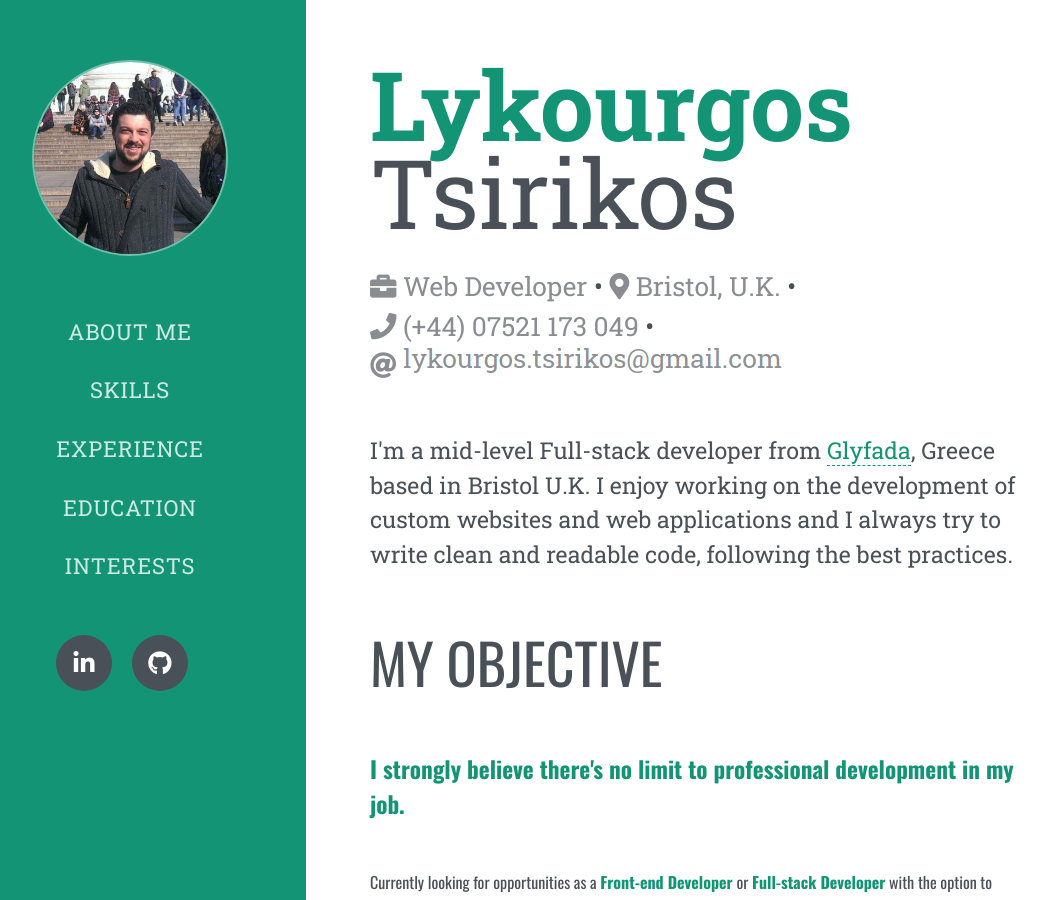
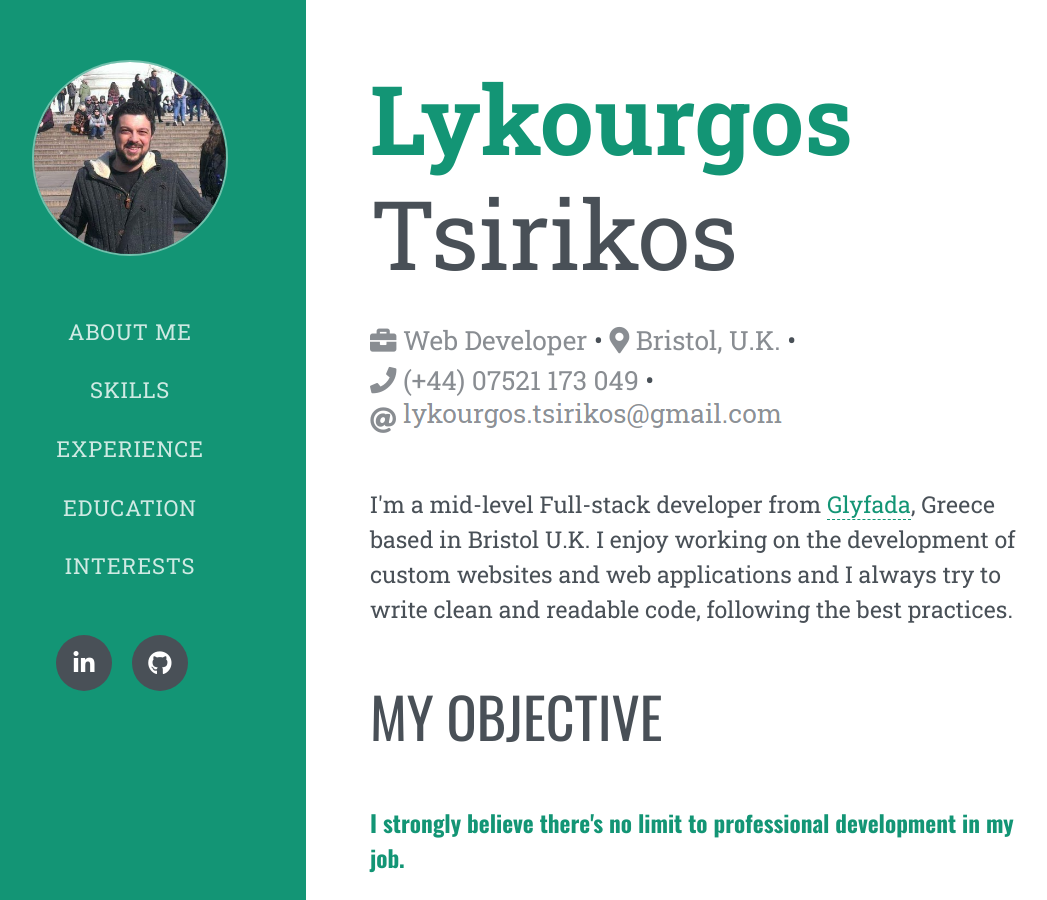
Before and after one commit to ltdev22/ltdev22.github.io, a Jekyll site: the page built from index.html, in a window 1280 px wide and 900 px high. Shown: the whole window, without its empty margins (46-1093 px from the left). Built offline with Jekyll 4.4.1, drawn with Linux system fonts in a browser that asks for light colours.

Commit message:
Fix Heading for med screens

```diff
--- a/_sass/about.scss
+++ b/_sass/about.scss
@@ -4,8 +4,11 @@
         .heading {
             display: block;
             font-size: 6rem;
-            line-height: 5.5rem;
+            line-height: 1.2;
             margin-bottom: 30px;
+            @media (max-width: 1023px) {
+                font-size: 5rem;
+            }
         }
         .sub-heading {
             display: block;
```
